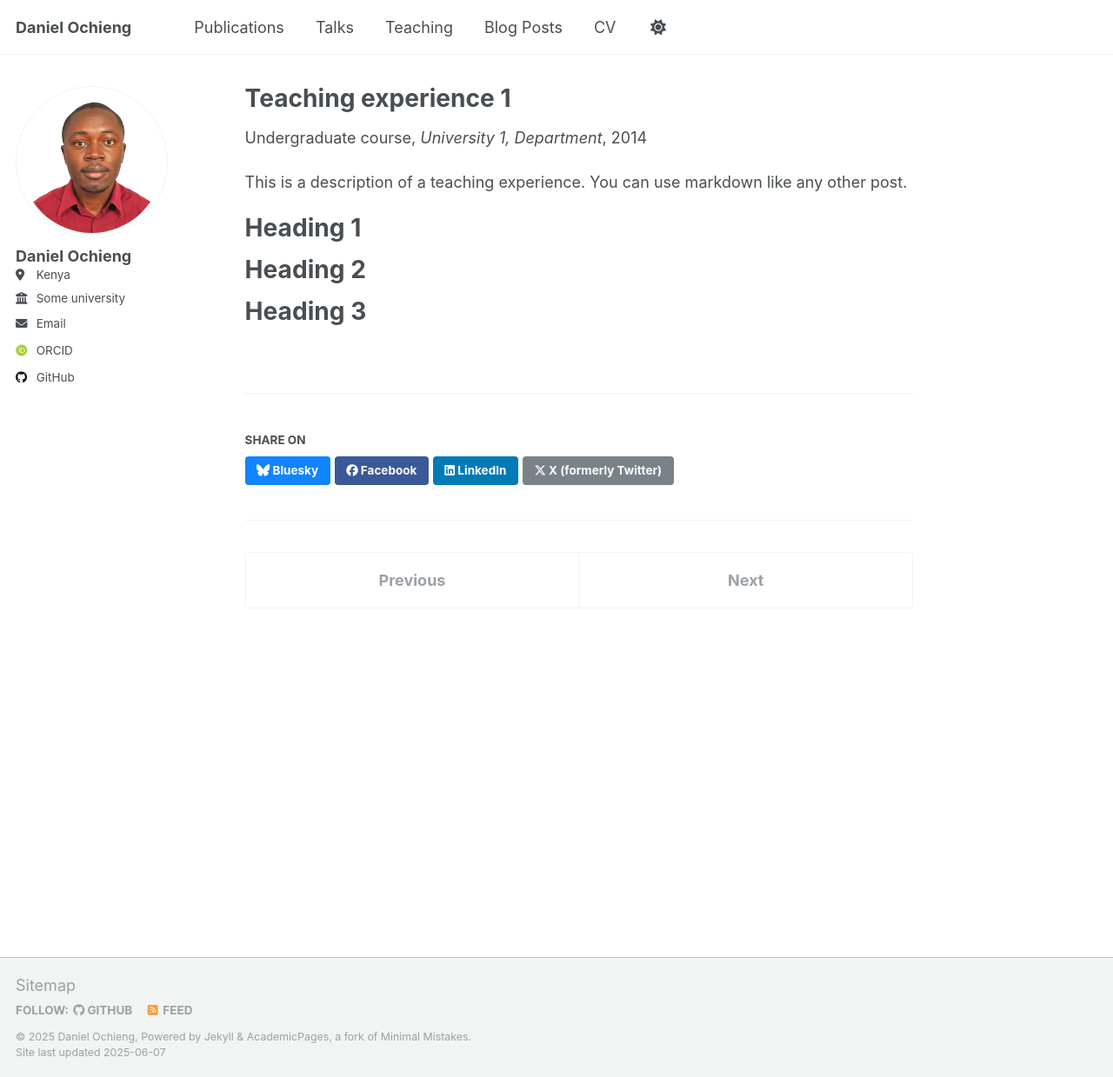
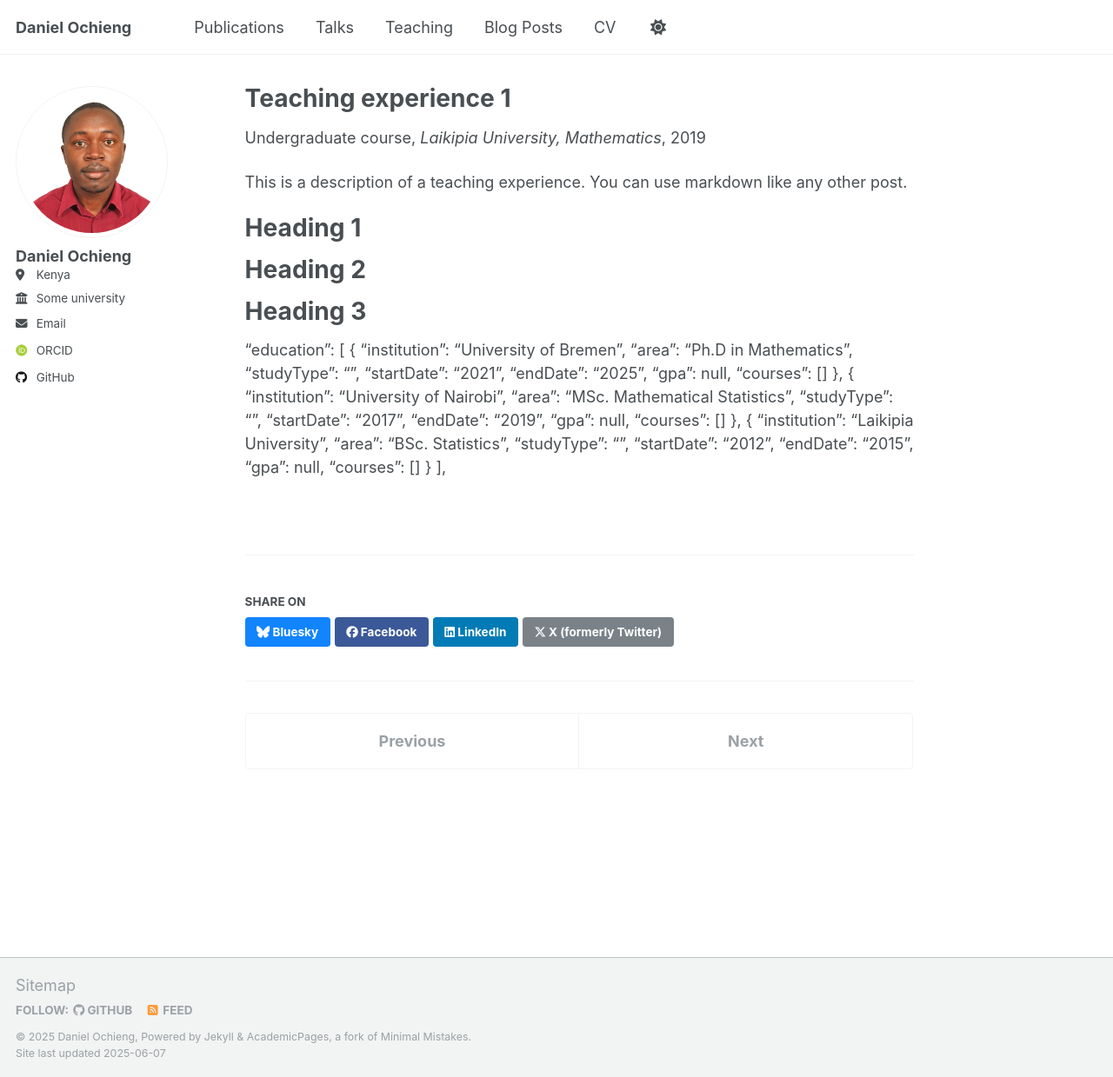
Before and after one commit to Daniel-Ochieng/Daniel-Ochieng.github.io, a Jekyll site: the page built from _teaching/2014-spring-teaching-1.md, in a window 1280 px wide and 1239 px high. Shown: the whole window at 87% size. Built offline with Jekyll 4.4.1, drawn with Linux system fonts in a browser that asks for light colours; some web fonts are replaced.

Commit message:
Update 2014-spring-teaching-1.md

```diff
--- a/_teaching/2014-spring-teaching-1.md
+++ b/_teaching/2014-spring-teaching-1.md
@@ -3,9 +3,9 @@ title: "Teaching experience 1"
 collection: teaching
 type: "Undergraduate course"
 permalink: /teaching/2014-spring-teaching-1
-venue: "University 1, Department"
-date: 2014-01-01
-location: "City, Country"
+venue: "Laikipia University, Mathematics"
+date: 2019-01-01
+location: "Nyahururu, Kenya"
 ---
 
 This is a description of a teaching experience. You can use markdown like any other post.
@@ -18,3 +18,33 @@ Heading 2
 
 Heading 3
 ======
+
+"education": [
+{
+"institution": "University of Bremen",
+      "area": "Ph.D in Mathematics",
+      "studyType": "",
+      "startDate": "2021",
+      "endDate": "2025",
+      "gpa": null,
+      "courses": []
+    },
+    {
+      "institution": "University of Nairobi",
+      "area": "MSc. Mathematical Statistics",
+      "studyType": "",
+      "startDate": "2017",
+      "endDate": "2019",
+      "gpa": null,
+      "courses": []
+    },
+    {
+      "institution": "Laikipia University",
+      "area": "BSc. Statistics",
+      "studyType": "",
+      "startDate": "2012",
+      "endDate": "2015",
+      "gpa": null,
+      "courses": []
+    }
+  ],
```
